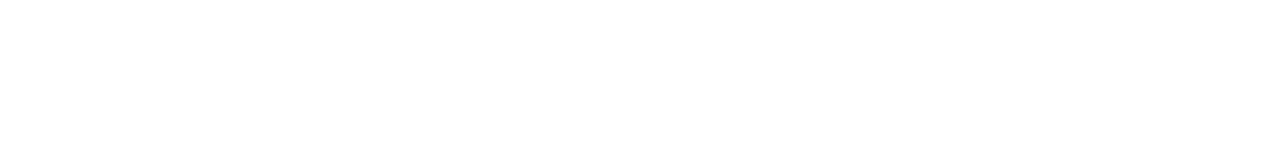
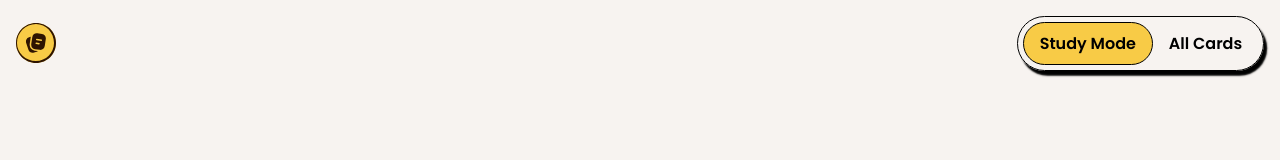
Before and after one commit to jonmc89/flashcard-app, a plain HTML site: page index.html in a window 1280 px wide. Drawn offline with Linux system fonts and the light colour scheme.

Commit message:
Header:
Logo and Mode selector added. - HTML & CSS.

Jon M

```diff
--- a/index.html
+++ b/index.html
@@ -18,5 +18,21 @@
         <link rel="stylesheet" href="styles.css" />
         <title>Frontend Mentor | Flashcard app</title>
     </head>
-    <body></body>
+    <body>
+        <header>
+            <img
+                class="logo-small"
+                src="./assets/images/logo-small.svg"
+                alt="logo"
+            />
+            <div class="header-selector-container">
+                <div class="study-mode-selector">
+                    <p>Study Mode</p>
+                </div>
+                <div class="all-cards-selector">
+                    <p>All Cards</p>
+                </div>
+            </div>
+        </header>
+    </body>
 </html>
--- a/styles.css
+++ b/styles.css
@@ -12,6 +12,7 @@
     --Neutral-100: #f7f3f0;
     --Neutral-600: #6d5b4d;
     --Neutral-900: #2e1401;
+    --Neutral-1000: #000;
     /* Accent Colours */
     --Blue-400: #92adeb;
     --Blue-600: #5072c7;
@@ -21,3 +22,41 @@
     --Teal-400: #47d9c9;
     --Yellow-500: #f8cb46;
 }
+
+/* || End */
+
+/* || Main Styling */
+
+body {
+    background-color: var(--Neutral-100);
+    font-family: "Poppins", Arial, Helvetica, sans-serif;
+    padding: 1rem;
+}
+
+/* Mobile View */
+
+header {
+    align-items: center;
+    display: flex;
+    justify-content: space-between;
+}
+
+.header-selector-container {
+    align-items: center;
+    border: 0.1rem solid var(--Neutral-1000);
+    border-radius: 2rem;
+    box-shadow: 0.2rem 0.3rem 0.1rem var(--Neutral-1000);
+    display: flex;
+    padding: 0.3rem;
+}
+
+.header-selector-container div {
+    font-weight: 600;
+    padding: 0.5rem 1rem;
+}
+
+.study-mode-selector {
+    background-color: var(--Yellow-500);
+    border: 0.1rem solid var(--Neutral-1000);
+    border-radius: 2rem;
+}
```
